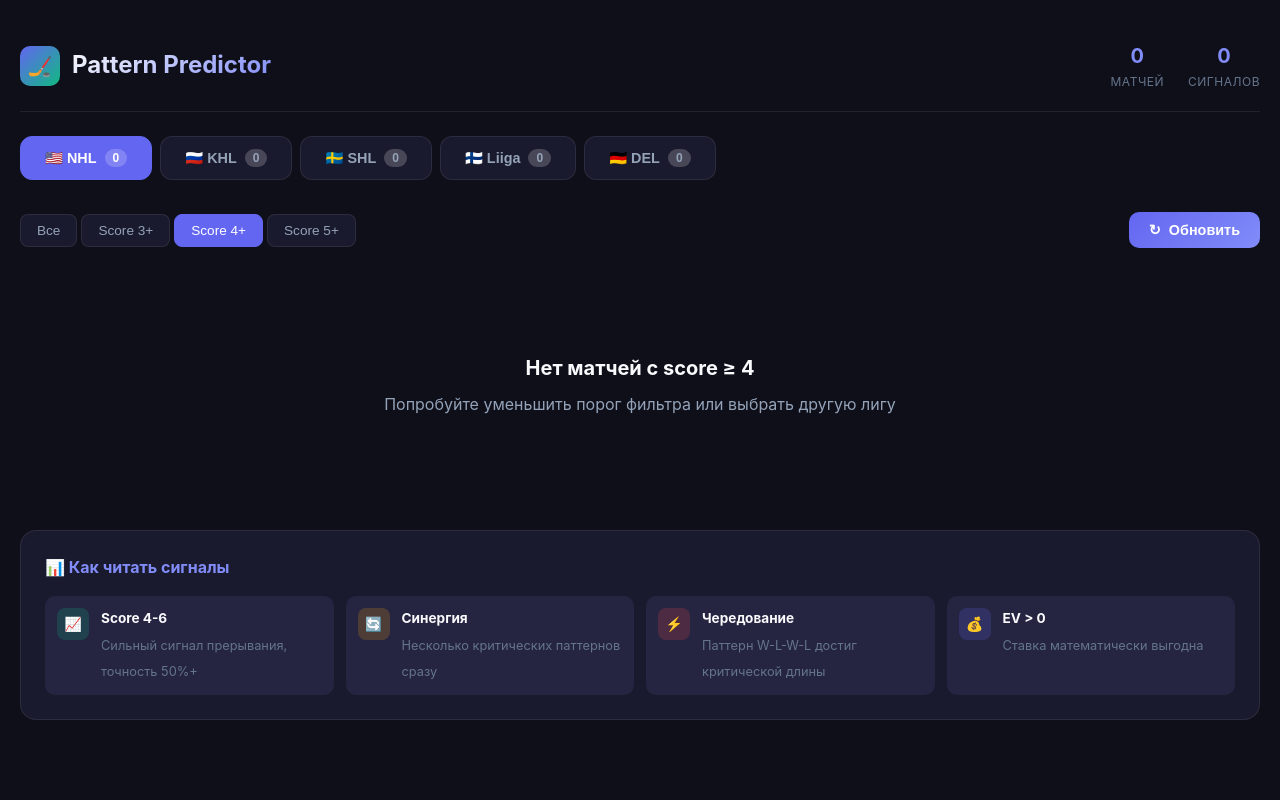
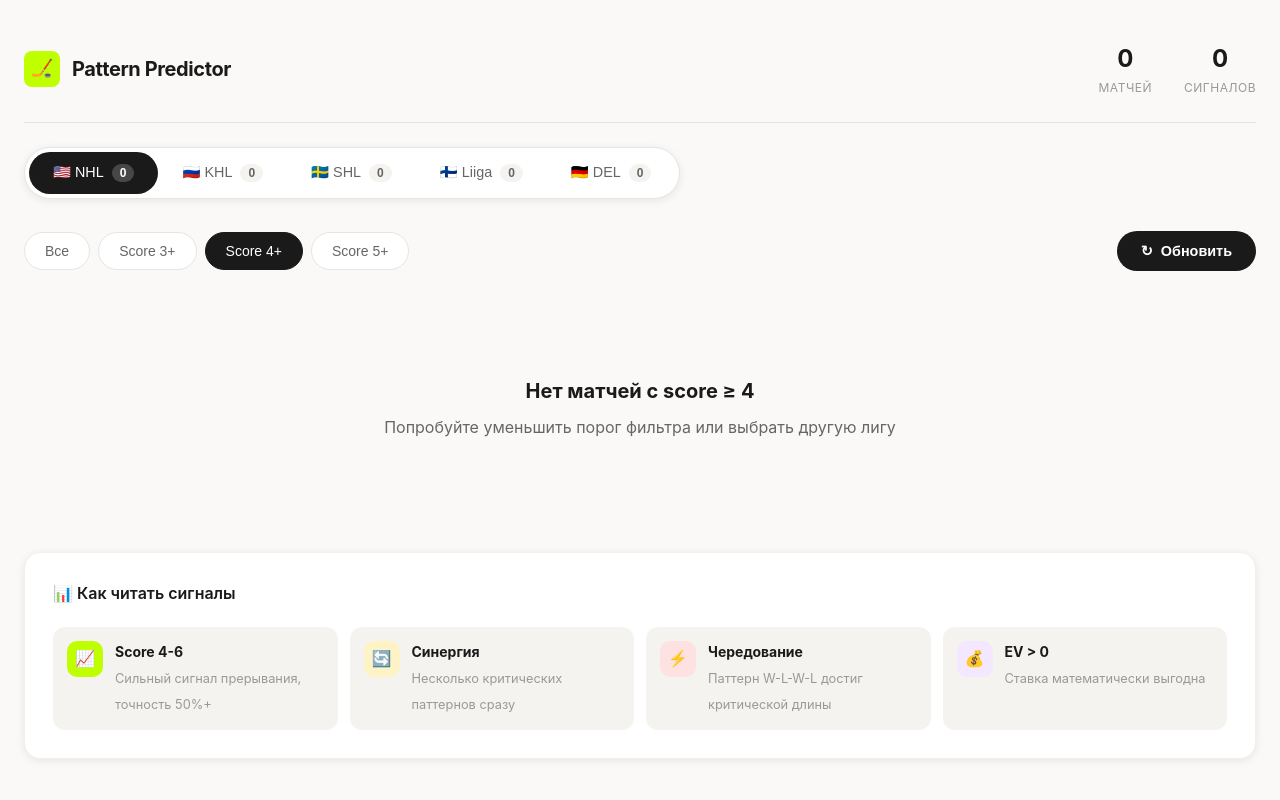
Before and after one commit to Yarik174/pattern_interruption, a Flask app: page / in a window 1280 px wide. Run offline with Flask 3, Linux system fonts and the light colour scheme; data that the repository does not hold is empty.

Commit message:
Update application design to a minimalist style with green accents
Update `templates/index.html` to implement a new, minimalist design inspired by TravelPerk, featuring a cream background, green accents, black pill-shaped buttons, and updated typography and card styles.

Replit-Commit-Author: Agent
Replit-Commit-Session-Id: e0a47e89-2eaa-4563-8070-1b758488f4f9
Replit-Commit-Checkpoint-Type: full_checkpoint
Replit-Commit-Event-Id: 5aa3e0bb-f49e-4974-b7d9-ebd995dacc29
Replit-Commit-Screenshot-Url: https://storage.googleapis.com/screenshot-production-us-central1/6ad30c13-c956-4b45-961a-28aaf6743140/e0a47e89-2eaa-4563-8070-1b758488f4f9/o9lNc3d
Replit-Helium-Checkpoint-Created: true

```diff
--- a/templates/index.html
+++ b/templates/index.html
@@ -7,18 +7,23 @@
     <title>Hockey Pattern Predictor</title>
     <style>
         :root {
-            --bg-primary: #0f0f1a;
-            --bg-secondary: #1a1a2e;
-            --bg-card: #252542;
-            --accent: #6366f1;
-            --accent-light: #818cf8;
-            --success: #10b981;
-            --warning: #f59e0b;
-            --danger: #ef4444;
-            --text-primary: #f8fafc;
-            --text-secondary: #94a3b8;
-            --text-muted: #64748b;
-            --border: rgba(255,255,255,0.08);
+            --bg-primary: #FAF9F7;
+            --bg-secondary: #F5F3EF;
+            --bg-card: #FFFFFF;
+            --accent: #BFFF00;
+            --accent-dark: #9FDF00;
+            --btn-primary: #1A1A1A;
+            --btn-secondary: #FFFFFF;
+            --success: #22C55E;
+            --warning: #F59E0B;
+            --danger: #EF4444;
+            --text-primary: #1A1A1A;
+            --text-secondary: #666666;
+            --text-muted: #999999;
+            --border: #E5E5E5;
+            --border-light: #F0F0F0;
+            --shadow: 0 2px 8px rgba(0,0,0,0.08);
+            --shadow-lg: 0 8px 24px rgba(0,0,0,0.12);
         }
 
         * {
@@ -38,14 +43,14 @@
         .app {
             max-width: 1400px;
             margin: 0 auto;
-            padding: 20px;
+            padding: 24px;
         }
 
         header {
             display: flex;
             align-items: center;
             justify-content: space-between;
-            padding: 20px 0;
+            padding: 16px 0 24px;
             margin-bottom: 24px;
             border-bottom: 1px solid var(--border);
         }
@@ -57,27 +62,26 @@
         }
 
         .logo-icon {
-            width: 40px;
-            height: 40px;
-            background: linear-gradient(135deg, var(--accent), var(--success));
-            border-radius: 10px;
+            width: 36px;
+            height: 36px;
+            background: var(--accent);
+            border-radius: 8px;
             display: flex;
             align-items: center;
             justify-content: center;
-            font-size: 20px;
+            font-size: 18px;
         }
 
         .logo h1 {
-            font-size: 1.5rem;
+            font-size: 1.25rem;
             font-weight: 700;
-            background: linear-gradient(135deg, var(--text-primary), var(--accent-light));
-            -webkit-background-clip: text;
-            -webkit-text-fill-color: transparent;
+            color: var(--text-primary);
+            letter-spacing: -0.02em;
         }
 
         .header-stats {
             display: flex;
-            gap: 24px;
+            gap: 32px;
         }
 
         .stat-item {
@@ -85,9 +89,9 @@
         }
 
         .stat-value {
-            font-size: 1.25rem;
+            font-size: 1.5rem;
             font-weight: 700;
-            color: var(--accent-light);
+            color: var(--text-primary);
         }
 
         .stat-label {
@@ -98,20 +102,23 @@
         }
 
         .tabs-container {
-            display: flex;
-            gap: 8px;
-            margin-bottom: 24px;
-            overflow-x: auto;
-            padding-bottom: 8px;
+            display: inline-flex;
+            gap: 0;
+            margin-bottom: 32px;
+            background: var(--bg-card);
+            border-radius: 50px;
+            padding: 4px;
+            border: 1px solid var(--border);
+            box-shadow: var(--shadow);
         }
 
         .tab {
             padding: 12px 24px;
-            border-radius: 12px;
-            border: 1px solid var(--border);
-            background: var(--bg-secondary);
+            border-radius: 50px;
+            border: none;
+            background: transparent;
             color: var(--text-secondary);
-            font-weight: 600;
+            font-weight: 500;
             font-size: 0.9rem;
             cursor: pointer;
             transition: all 0.2s;
@@ -122,21 +129,25 @@
         }
 
         .tab:hover {
-            background: var(--bg-card);
             color: var(--text-primary);
         }
 
         .tab.active {
-            background: var(--accent);
+            background: var(--btn-primary);
             color: white;
-            border-color: var(--accent);
         }
 
         .tab-badge {
             background: rgba(255,255,255,0.2);
             padding: 2px 8px;
-            border-radius: 10px;
+            border-radius: 12px;
             font-size: 0.75rem;
+            font-weight: 600;
+        }
+
+        .tab:not(.active) .tab-badge {
+            background: var(--bg-secondary);
+            color: var(--text-secondary);
         }
 
         .filters-bar {
@@ -149,35 +160,37 @@
 
         .filter-group {
             display: flex;
-            gap: 4px;
+            gap: 8px;
         }
 
         .filter-btn {
-            padding: 8px 16px;
-            border-radius: 8px;
+            padding: 10px 20px;
+            border-radius: 50px;
             border: 1px solid var(--border);
-            background: var(--bg-secondary);
+            background: var(--bg-card);
             color: var(--text-secondary);
-            font-size: 0.85rem;
+            font-size: 0.875rem;
+            font-weight: 500;
             cursor: pointer;
             transition: all 0.2s;
         }
 
         .filter-btn:hover {
-            background: var(--bg-card);
+            border-color: var(--text-secondary);
+            color: var(--text-primary);
         }
 
         .filter-btn.active {
-            background: var(--accent);
+            background: var(--btn-primary);
             color: white;
-            border-color: var(--accent);
+            border-color: var(--btn-primary);
         }
 
         .refresh-btn {
-            padding: 10px 20px;
-            border-radius: 10px;
+            padding: 12px 24px;
+            border-radius: 50px;
             border: none;
-            background: linear-gradient(135deg, var(--accent), var(--accent-light));
+            background: var(--btn-primary);
             color: white;
             font-weight: 600;
             font-size: 0.9rem;
@@ -501,20 +518,22 @@
         }
 
         .info-card {
-            background: var(--bg-secondary);
+            background: var(--bg-card);
             border-radius: 16px;
-            padding: 24px;
+            padding: 28px;
             margin-top: 32px;
-            border: 1px solid var(--border);
+            border: 1px solid var(--border-light);
+            box-shadow: var(--shadow);
         }
 
         .info-card h3 {
             font-size: 1rem;
-            margin-bottom: 16px;
-            color: var(--accent-light);
+            margin-bottom: 20px;
+            color: var(--text-primary);
             display: flex;
             align-items: center;
             gap: 8px;
+            font-weight: 600;
         }
 
         .info-list {
@@ -527,32 +546,32 @@
             display: flex;
             align-items: flex-start;
             gap: 12px;
-            padding: 12px;
-            background: var(--bg-card);
-            border-radius: 10px;
+            padding: 14px;
+            background: var(--bg-secondary);
+            border-radius: 12px;
         }
 
         .info-icon {
-            width: 32px;
-            height: 32px;
-            border-radius: 8px;
+            width: 36px;
+            height: 36px;
+            border-radius: 10px;
             display: flex;
             align-items: center;
             justify-content: center;
             flex-shrink: 0;
-            font-size: 14px;
+            font-size: 16px;
         }
 
-        .info-icon.green { background: rgba(16, 185, 129, 0.2); }
-        .info-icon.yellow { background: rgba(245, 158, 11, 0.2); }
-        .info-icon.red { background: rgba(239, 68, 68, 0.2); }
-        .info-icon.purple { background: rgba(99, 102, 241, 0.2); }
+        .info-icon.green { background: var(--accent); }
+        .info-icon.yellow { background: #FEF3C7; }
+        .info-icon.red { background: #FEE2E2; }
+        .info-icon.purple { background: #F3E8FF; }
 
         .cpp-section {
-            background: linear-gradient(135deg, rgba(99, 102, 241, 0.15), rgba(139, 92, 246, 0.15));
-            border: 1px solid rgba(139, 92, 246, 0.3);
+            background: var(--bg-secondary);
+            border: 1px solid var(--border);
             border-radius: 12px;
-            padding: 14px;
+            padding: 16px;
             margin-top: 16px;
         }
 
@@ -633,8 +652,9 @@
 
         .info-text strong {
             display: block;
-            font-size: 0.85rem;
+            font-size: 0.875rem;
             margin-bottom: 2px;
+            color: var(--text-primary);
         }
 
         .info-text span {
@@ -1114,7 +1137,7 @@
             }
 
             if (patterns.synergy >= 2) {
-                tags.push(`<span class="pattern-tag critical">Синергия: ${patterns.synergy}</span>`);
+                tags.push(`<span class="pattern-tag positive">Синергия: ${patterns.synergy}</span>`);
             }
 
             if (patterns.alternation_combo >= 1) {
```
Also changed, not shown: other parts of templates/index.html (+91 -84 lines), attached_assets/TravelPerk_Web_Screens_0_1768353968314.png (added), attached_assets/TravelPerk_Web_Screens_1_1768353968314.png (added), attached_assets/TravelPerk_Web_Screens_2_1768353968314.png (added), attached_assets/TravelPerk_Web_Screens_3_1768353968314.png (added), attached_assets/TravelPerk_Web_Screens_4_1768353968314.png (added), 1 other file.
